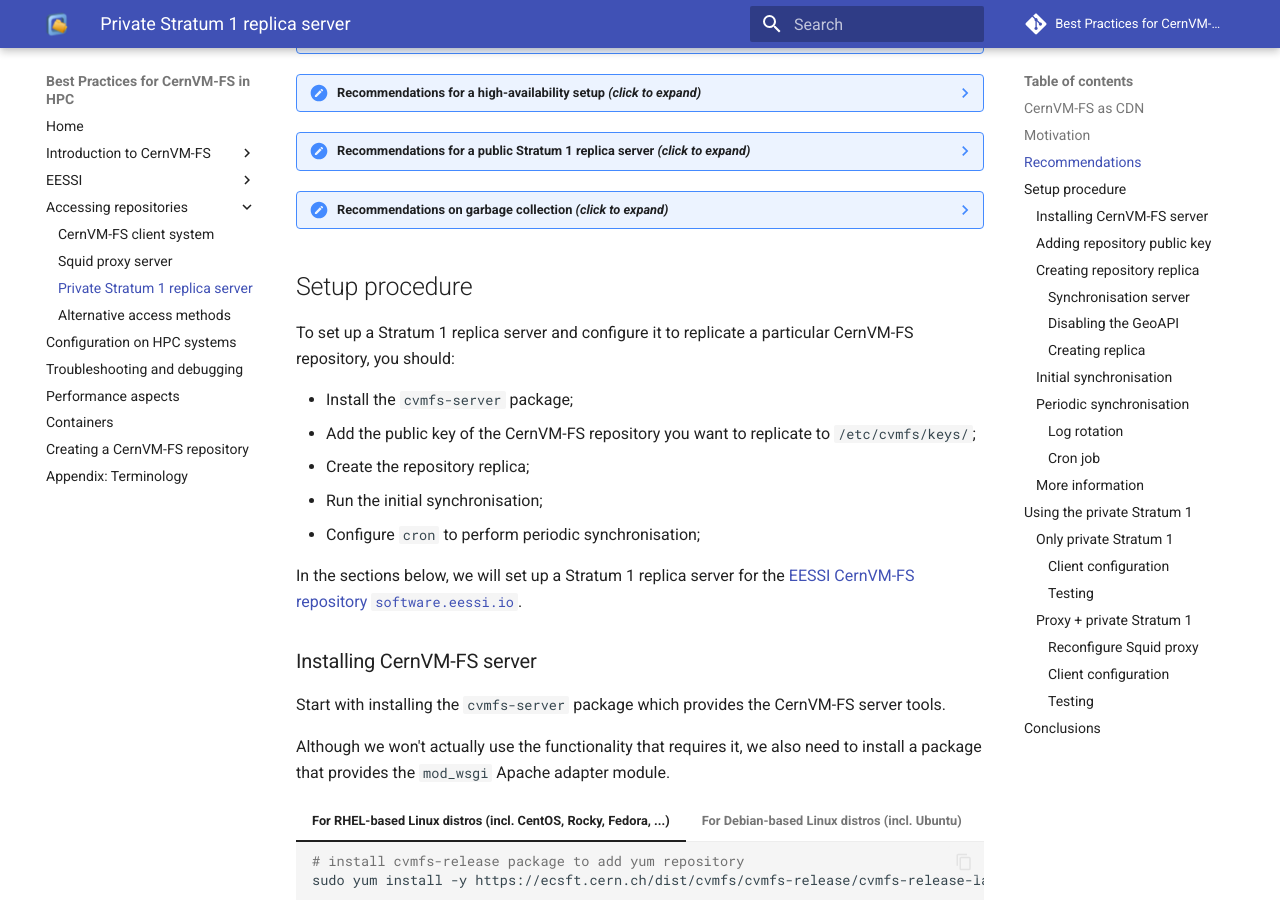
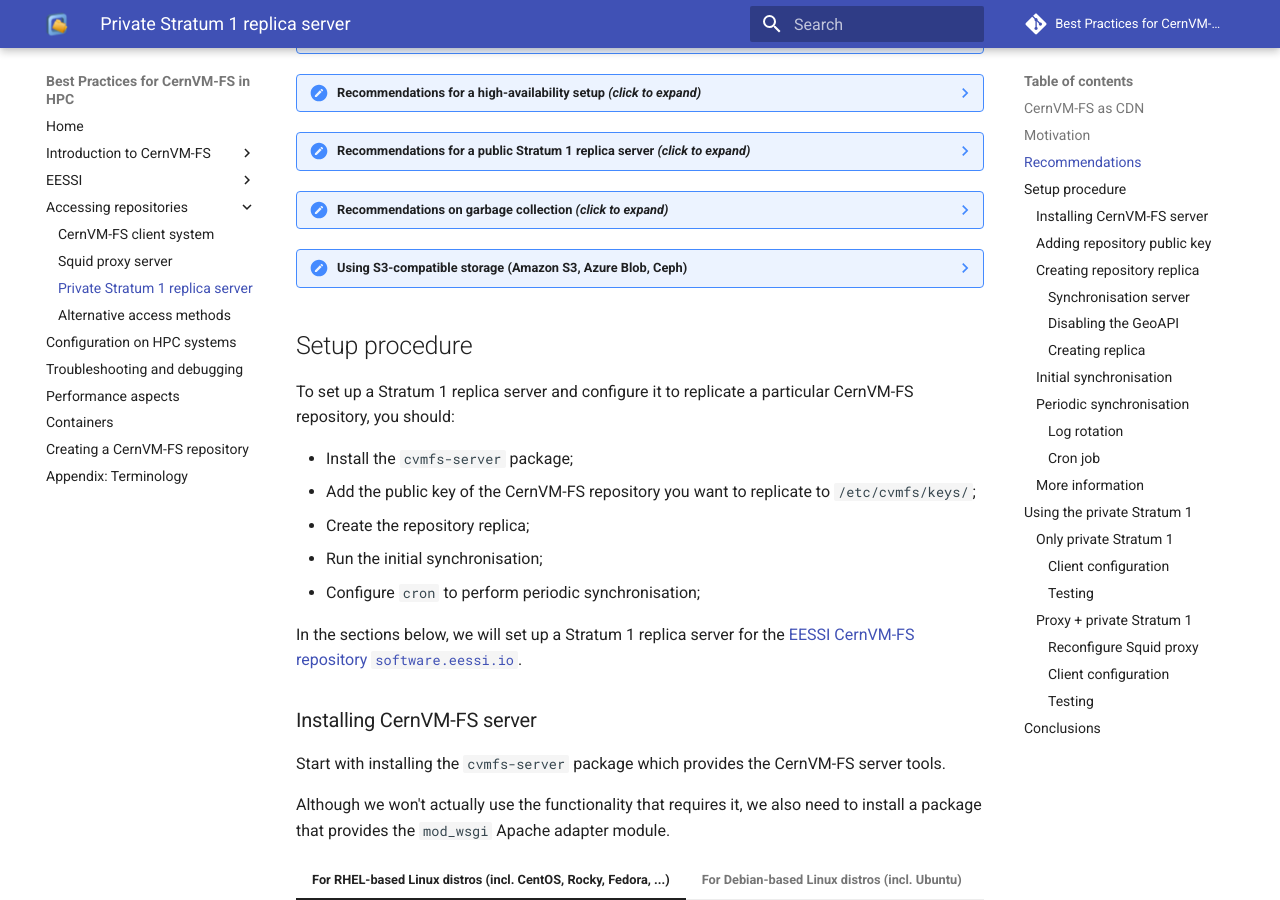
Before and after one commit to multixscale/cvmfs-tutorial-hpc-best-practices, an MkDocs documentation site: the page built from docs/access/stratum1.md, in a window 1280 px wide and 900 px high, scrolled down 1622 px. Built offline with MkDocs 1.6.1 and Material for MkDocs 9.7.7, drawn with Linux system fonts in a browser that asks for light colours; comment, search, counter and statistics services are not loaded.

Commit message:
add collapsed note on using S3-compatible storage

```diff
--- a/docs/access/stratum1.md
+++ b/docs/access/stratum1.md
@@ -106,6 +106,13 @@
 
     [See the CernVM-FS
     documentation](https://cvmfs.readthedocs.io/en/stable/cpt-replica.html#maintenance-processes) for more details.
+
+??? note "Using S3-compatible storage (Amazon S3, Azure Blob, Ceph)"
+
+    CernVM-FS can store data directly to S3-compatible storage systems, such as [Amazon S3](https://aws.amazon.com/s3),
+    [Azure Blob](https://learn.microsoft.com/en-us/azure/storage/blobs), or [Ceph](https://ceph.io).
+
+    For more information, [see the CernVM-FS documentation](https://cvmfs.readthedocs.io/en/stable/cpt-repo.html#sct-s3storagesetup).
 
 ## Setup procedure
 
```
